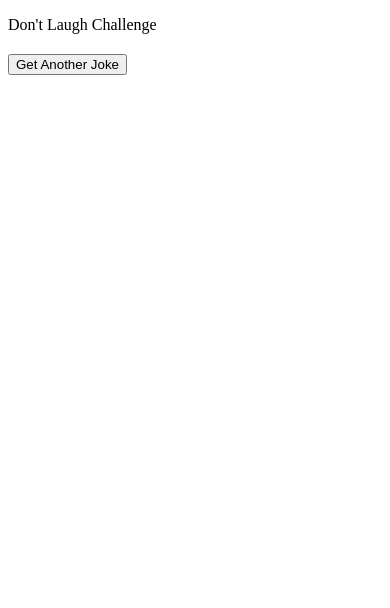
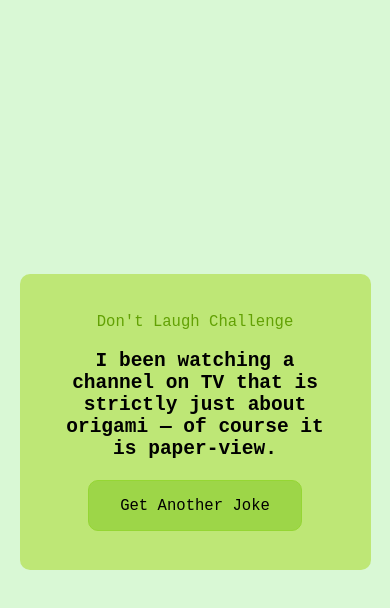
Before and after one commit to Candela-Burgos/Dad_Jokes, a plain HTML site: page index.html in a window 390 px wide. Drawn offline with Linux system fonts and the light colour scheme.

Commit message:
Termine los estilos css

```diff
--- a/css/style.css
+++ b/css/style.css
@@ -0,0 +1,120 @@
+* {
+    margin: 0;
+    padding: 0;
+    box-sizing: border-box;
+    font-family: monospace;
+}
+
+html {
+    width: 100%;
+    overflow-x: hidden;
+}
+
+body {
+    width: 100%;
+    height: 100vh;
+    display: flex;
+    justify-content: center;
+    align-items: center;
+    background-color: #d9f8d5;
+}
+
+.container {
+    width: 40%;
+    display: flex;
+    justify-content: center;
+    align-items: center;
+    flex-direction: column;
+    margin: 1em;
+    padding: 3em 1em;
+    background-color: #a0d4117c;
+    border-radius: 10px;
+}
+
+.container p {
+    font-size: 1.5em;
+    text-align: center;
+    color: #62a104;
+}
+
+.container h2 {
+    font-size: 2em;
+    margin: 2em;
+    text-align: center;
+}
+
+.container button {
+    background-color: #9dd648;
+    border: 1px solid #95d634;
+    border-radius: 10px;
+    padding: 1em 2em;
+    font-size: 1.5em;
+    cursor: pointer;
+    transition: background-color .3s ease;
+}
+
+.container button:hover {
+    background-color: #95d831;
+    transition: background-color .3s ease;
+}
+
+.container button:active {
+    background-color: #8dd325;
+    transition: background-color .3s ease;
+}
+
+@media screen and (max-width: 1500px) {
+    .container {
+        width: 50%;
+    }
+}
+
+@media screen and (max-width: 1000px) {
+    .container {
+        width: 70%;
+    }
+}
+
+@media screen and (max-width: 700px) {
+    .container {
+        width: 80%;
+    }
+
+    .container p {
+        font-size: 1.2em;
+    }
+
+    .container h2 {
+        font-size: 1.5em;
+    }
+
+    .container button {
+        font-size: 1.2em;
+    }
+}
+
+@media screen and (max-width: 555px) {
+    .container {
+        width: 90%;
+    }
+
+    .container p {
+        font-size: 1.2em;
+    }
+
+    .container h2 {
+        font-size: 1.5em;
+    }
+
+    .container button {
+        font-size: 1.2em;
+    }
+}
+
+
+@media screen and (max-width: 450px) {
+    .container h2 {
+        font-size: 1.5em;
+        margin: 1em;
+    }
+}
--- a/index.html
+++ b/index.html
@@ -9,7 +9,7 @@
     <body>
         <div class="container">
             <p>Don't Laugh Challenge</p>
-            <h2 id="joke"></h2>
+            <h2 id="joke">I been watching a channel on TV that is strictly just about origami — of course it is paper-view.</h2>
             <button id="random">Get Another Joke</button>
         </div>
 
```
